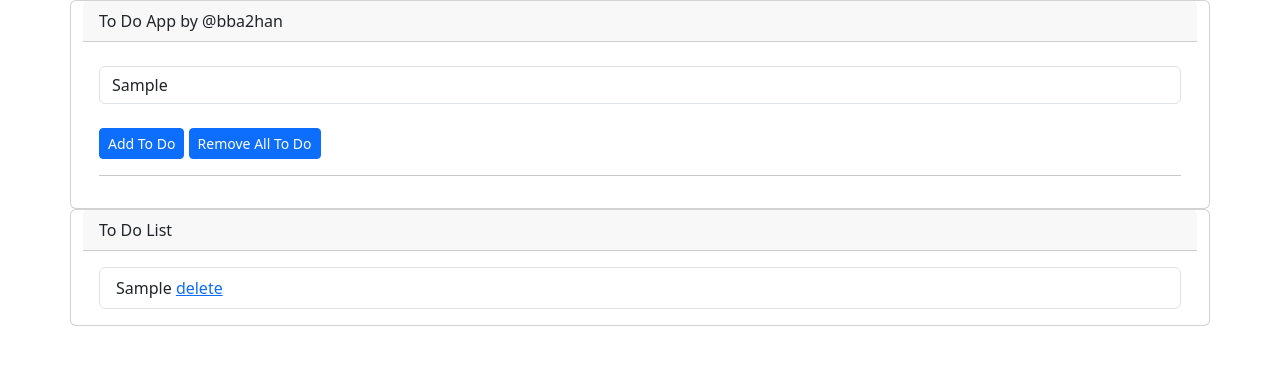
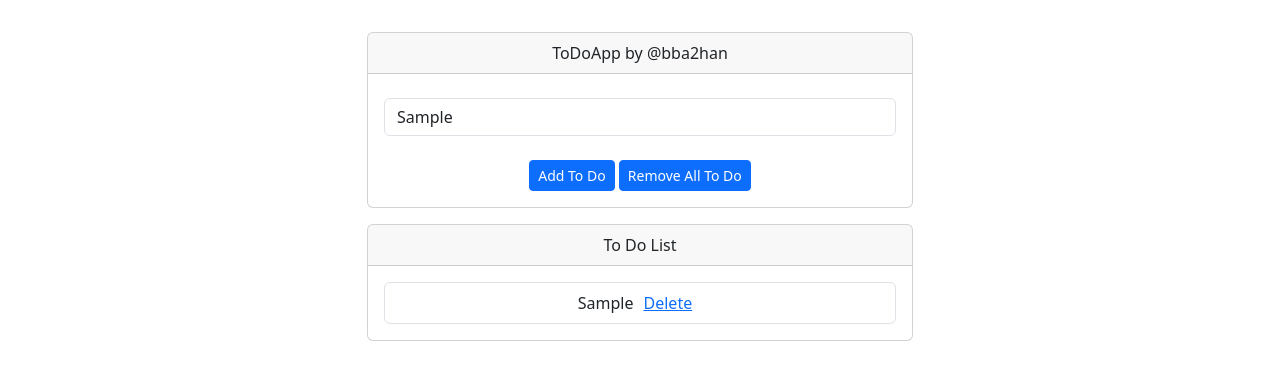
Before and after one commit to bba2han/ToDoApp, a plain HTML site: page index.html in a window 1280 px wide. Both pictures are taken after typing "Sample" into the empty fields and a click on the button "Add To Do". Drawn offline with nearby package versions, Linux system fonts and the light colour scheme.

Commit message:
UI upgrades

```diff
--- a/app.js
+++ b/app.js
@@ -12,24 +12,26 @@ addToDoButton.addEventListener("click", addToDo);
 
 
 function addToDo(){
+    const textBoxValue = toDo.value.trim();
     if(toDo.value == null || toDo.value == ""){
         alertMessage("danger", "Please write a to do!");
     }
     else{
-    addToDoToUI();
+    addToDoToUI(textBoxValue);
     alertMessage("success", "You added to do successfully!");
     }
 }
 
-function addToDoToUI(){
+function addToDoToUI(v){
     const li = document.createElement("li");
     li.className = "list-group-item";
-    li.textContent = toDo.value + " ";
+    li.textContent = v;
 
     const a = document.createElement("a");
     a.className = "delete-item";
-    a.textContent = "delete";
+    a.textContent = "Delete";
     a.href = "#";
+    a.style.padding = "10px";
 
     li.appendChild(a);
     toDoList.appendChild(li);
@@ -37,13 +39,16 @@ function addToDoToUI(){
 
 function alertMessage(type, message){
     const divalert = document.createElement("div");
+    const hr = document.createElement("hr");
     divalert.className = `alert alert-${type}`;
     divalert.role = "alert";
     divalert.textContent = `${message}`;
 
+    cardBody1.appendChild(hr);
     cardBody1.appendChild(divalert);
 
     setTimeout(() => {
+        hr.remove();
         divalert.remove();
     }, 2500);
 }
--- a/index.html
+++ b/index.html
@@ -4,26 +4,29 @@
 	<head>
 		<meta charset="utf-8">
     	<meta name="viewport" content="width=device-width, initial-scale=1">
-    	<title>Bootstrap demo</title>
+    	<title>ToDoApp</title>
     	<link href="https://cdn.jsdelivr.net/npm/bootstrap@5.3.2/dist/css/bootstrap.min.css" rel="stylesheet" integrity="sha384-T3c6CoIi6uLrA9TneNEoa7RxnatzjcDSCmG1MXxSR1GAsXEV/Dwwykc2MPK8M2HN" crossorigin="anonymous">
 	</head>
 	<body>
-		<div class="container">
-			<div class="row">
-
-				<div class="card">
+		<style>
+			.container{
+				max-width: 960px;
+			}
+		</style>
+		<div class="container py-3">
+			<div class="text-center">
+				<div class="card col-sm-7 mt-3 mx-auto">
 					<div class="card-header">
-					  To Do App by @bba2han
+					  ToDoApp by @bba2han
 					</div>
 						<div class="card-body">
                     		<input type="text" id="toDo" class="form-control mt-2" placeholder="What is your to do?">
                      		<button id="addToDo" class="btn btn-primary mt-4 btn-sm">Add To Do</button>
 							<button id="removeAllToDo" type="submit" class="btn btn-primary mt-4 btn-sm">Remove All To Do</button>
-							<hr>
 						</div>
 				</div>
 
-				<div class="card">
+				<div class="card col-sm-7 mt-3 mx-auto">
 					<div class="card-header">
 					  To Do List
 					</div>
@@ -37,8 +40,6 @@
 						  	</ul>
 						</div>
 				</div>
-
-
 			</div>
         </div>
 
```
Lines whose indentation alone changed are shown as unchanged.
